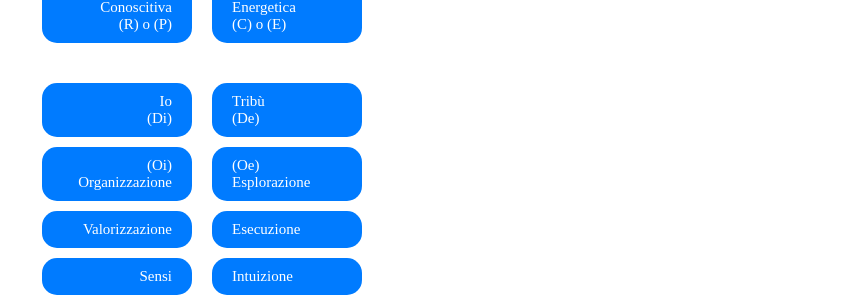
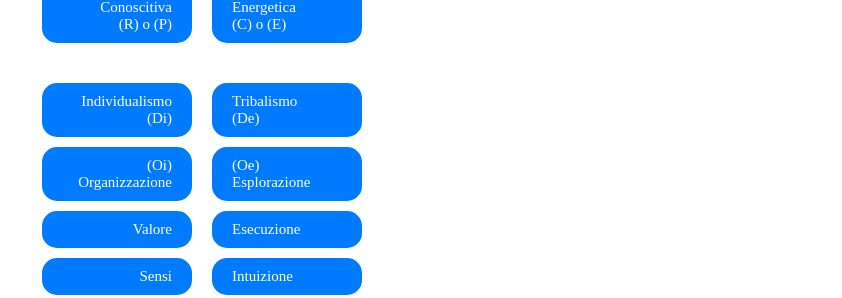
Before and after one commit to TheFreezingChicken/op-ita-tipizzazione, a plain HTML site: page docs/index.html in a window 1280 px wide. Shown: the part 313-611 px from the top of the page, without its empty margins (438-1280 px from the left). Drawn offline with Linux system fonts and the light colour scheme.

Commit message:
Aggiorna termini

```diff
--- a/docs/index.html
+++ b/docs/index.html
@@ -53,8 +53,8 @@
     <div class="separator"></div>
 
     <div class="row">
-        <button class="paralBtn left-btn" data-row="7">Io<br>(Di)</button>
-        <button class="paralBtn right-btn" data-row="7">Tribù<br>(De)</button>
+        <button class="paralBtn left-btn" data-row="7">Individualismo<br>(Di)</button>
+        <button class="paralBtn right-btn" data-row="7">Tribalismo<br>(De)</button>
     </div>
     <div class="row">
         <button class="paralBtn left-btn" data-row="8">(Oi)<br>Organizzazione</button>
@@ -63,7 +63,7 @@
 
 
     <div class="row">
-        <button class="paralBtn left-btn" data-row="9">Valorizzazione</button>
+        <button class="paralBtn left-btn" data-row="9">Valore</button>
         <button class="paralBtn right-btn" data-row="9">Esecuzione</button>
     </div>
     <div class="row">
```
